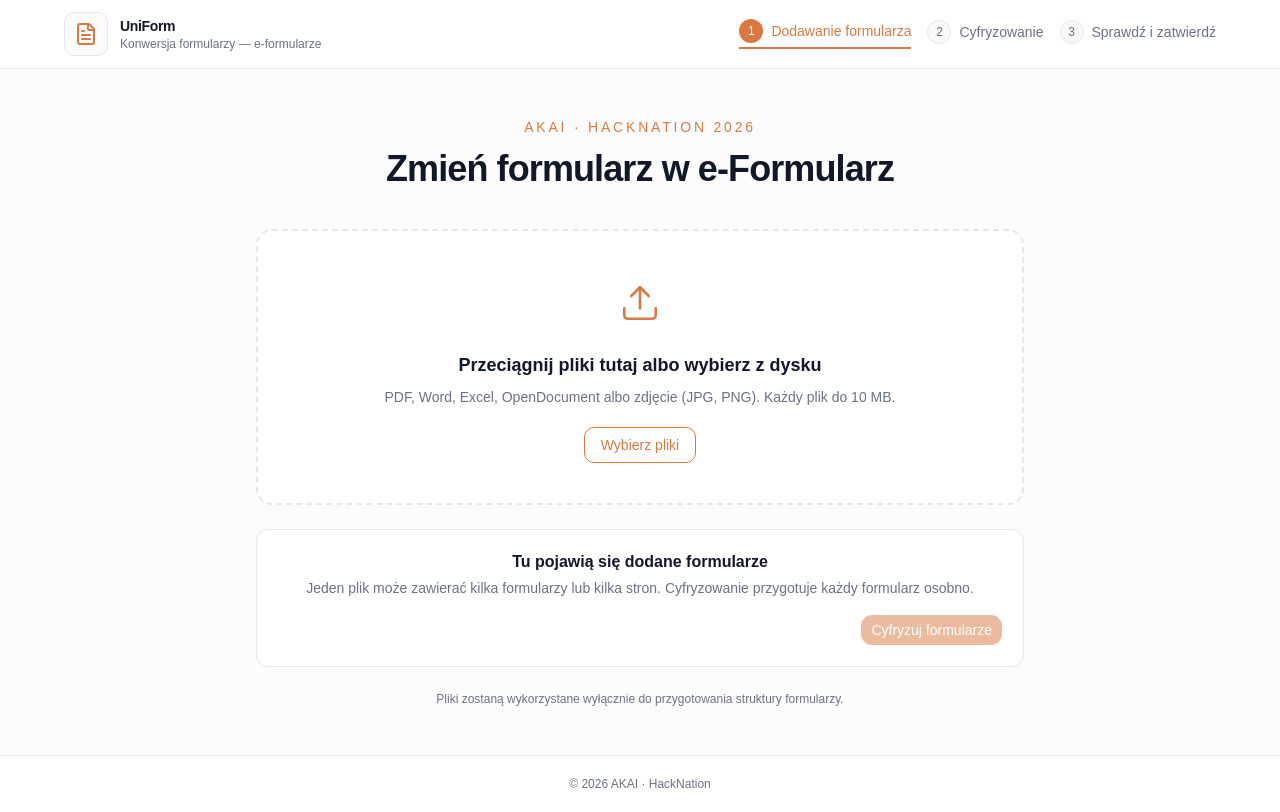
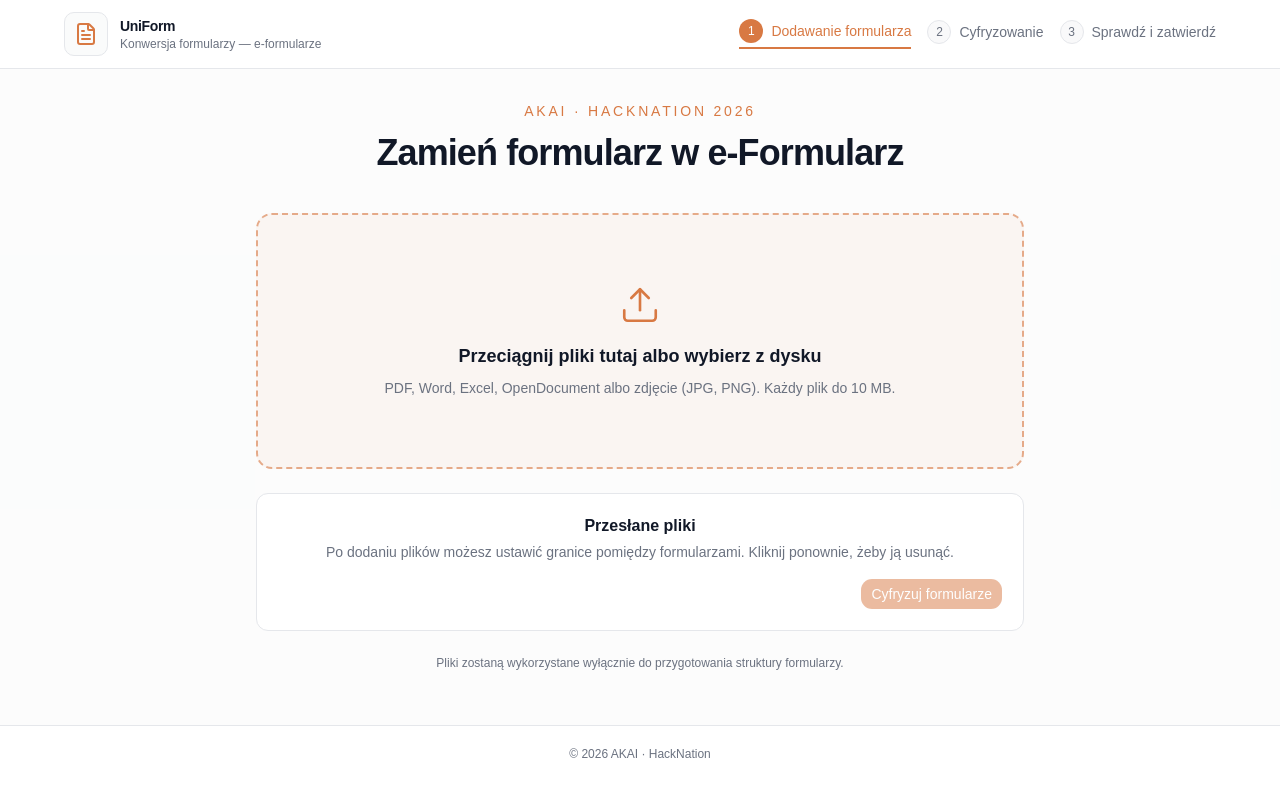
Before and after one commit to akai-org/HN2026, a React (Vite) app in the folder frontend/: page / in a window 1280 px wide. Built offline with nearby package versions, Linux system fonts and the light colour scheme.

Commit message:
feat: add better UI to submit form

```diff
--- a/frontend/src/pages/ImportForm.jsx
+++ b/frontend/src/pages/ImportForm.jsx
@@ -1,6 +1,6 @@
 import { useState } from "react";
 import { useNavigate } from "react-router-dom";
-import { FileText, Image, Upload, X } from "lucide-react";
+import { ArrowUpAZ, FileText, Image, Trash2, Upload, X } from "lucide-react";
 import { Button } from "@/components/ui/button";
 
 const ACCEPTED_FORMATS = ".pdf,.doc,.docx,.ods,.xlsx,.jpg,.jpeg,.png";
@@ -67,6 +67,23 @@ function ImportForm() {
     });
   }
 
+  function clearAllFiles() {
+    setSelectedFiles([]);
+    setSplitBefore(new Set());
+    setError("");
+  }
+
+  function sortFilesAlphabetically() {
+    setSelectedFiles((currentFiles) =>
+      [...currentFiles].sort((firstFile, secondFile) =>
+        firstFile.name.localeCompare(secondFile.name, "pl", {
+          sensitivity: "base",
+        })
+      )
+    );
+    setSplitBefore(new Set());
+  }
+
   function getFileExtension(file) {
     const extension = file.name.split(".").pop();
     return extension && extension !== file.name ? extension.toUpperCase() : "PLIK";
@@ -127,14 +144,14 @@ function ImportForm() {
   }
 
   return (
-    <main className="min-h-[calc(100vh-9rem)] bg-muted/30 px-4 py-12 sm:px-6">
+    <main className="min-h-[calc(100vh-9rem)] bg-muted/30 px-4 py-8 sm:px-6">
       <div className="mx-auto max-w-3xl">
         <div className="mb-10 text-center">
           <p className="mb-3 text-sm font-medium uppercase tracking-[0.2em] text-primary">
             AKAI · HackNation 2026
           </p>
           <h1 className="text-3xl font-semibold tracking-tight sm:text-4xl">
-            Zmień formularz w e-Formularz
+            Zamień formularz w e-Formularz
           </h1>
         </div>
 
@@ -143,20 +160,35 @@ function ImportForm() {
             htmlFor="file-upload"
             onDragOver={(event) => event.preventDefault()}
             onDrop={handleDrop}
-            className="flex min-h-64 cursor-pointer flex-col items-center justify-center rounded-xl border-2 border-dashed border-border bg-background px-6 py-10 text-center transition-colors hover:border-primary hover:bg-primary/5 focus-within:border-primary"
+            className={`flex cursor-pointer rounded-xl border-2 border-dashed border-primary/60 bg-primary/5 px-6 text-center transition-colors hover:border-primary hover:bg-primary/10 focus-within:border-primary focus-within:ring-3 focus-within:ring-ring/50 ${
+              selectedFiles.length
+                ? "h-24 items-center justify-center gap-4"
+                : "h-64 flex-col items-center justify-center"
+            }`}
           >
-            <span className="mb-4 flex size-16 items-center justify-center text-primary">
-              <Upload aria-hidden="true" size={42} strokeWidth={1.5} />
+            {selectedFiles.length ? (
+              <>
+                <Upload aria-hidden="true" size={32} strokeWidth={1.7} className="shrink-0 text-primary" />
+                <span className="text-left">
+                  <span className="block text-base font-semibold">
+                    Dodaj pliki
                   </span>
+                  <span className="mt-1 block text-xs text-muted-foreground sm:text-sm">
+                    Przeciągnij tutaj albo wybierz z dysku · do 10 MB na plik
+                  </span>
+                </span>
+              </>
+            ) : (
+              <>
+                <Upload aria-hidden="true" size={42} strokeWidth={1.5} className="mb-4 text-primary" />
                 <span className="text-lg font-semibold">
                   Przeciągnij pliki tutaj albo wybierz z dysku
                 </span>
                 <span className="mt-2 text-sm text-muted-foreground">
                   PDF, Word, Excel, OpenDocument albo zdjęcie (JPG, PNG). Każdy plik do 10 MB.
                 </span>
-            <span className="mt-5 inline-flex h-9 items-center rounded-md border border-primary px-4 text-sm font-medium text-primary">
-              Wybierz pliki
-            </span>
+              </>
+            )}
             <input
               id="file-upload"
               className="sr-only"
@@ -167,46 +199,77 @@ function ImportForm() {
             />
           </label>
 
-          {error && (
-            <p className="mt-3 text-sm text-destructive" role="alert">
-              {error}
-            </p>
-          )}
-
           <div className="mt-6 rounded-lg border border-border bg-background px-5 py-5">
             <div className="text-center">
-              <p className="text-base font-semibold">Tu pojawią się dodane formularze</p>
+              {selectedFiles.length ? (
+                <>
+                  <p className="text-base font-semibold">
+                    Przesłane pliki ({selectedFiles.length})
+                  </p>
                   <p className="mt-1 text-sm text-muted-foreground">
-                Jeden plik może zawierać kilka formularzy lub kilka stron. Cyfryzowanie przygotuje każdy formularz osobno.
+                    Kliknij pomiędzy plikami, aby ustawić granicę kolejnego formularza. Kliknij ponownie, żeby ją usunąć.
                   </p>
+                </>
+              ) : (
+                <>
+                  <p className="text-base font-semibold">Przesłane pliki</p>
+                  <p className="mt-1 text-sm text-muted-foreground">
+                    Po dodaniu plików możesz ustawić granice pomiędzy formularzami. Kliknij ponownie, żeby ją usunąć.
+                  </p>
+                </>
+              )}
             </div>
 
             {selectedFiles.length > 0 && (
               <div className="mt-4 flex flex-wrap items-start gap-3">
+                <div className="flex basis-full justify-end gap-2">
+                  <Button
+                    type="button"
+                    variant="outline"
+                    size="sm"
+                    onClick={sortFilesAlphabetically}
+                  >
+                    <ArrowUpAZ aria-hidden="true" />
+                    Sortuj alfabetycznie
+                  </Button>
+                  <Button
+                    type="button"
+                    variant="destructive"
+                    size="sm"
+                    onClick={clearAllFiles}
+                  >
+                    <Trash2 aria-hidden="true" />
+                    Wyczyść wszystko
+                  </Button>
+                </div>
                 {selectedFiles.map((file, index) => (
                   <div key={`${file.name}-${file.size}-${file.lastModified}`} className="contents">
                     {index === 0 && (
-                      <div className="flex basis-full items-center gap-3 py-1 text-xs font-semibold text-primary">
+                      <div className="flex basis-full items-center gap-3 py-2 text-xs font-semibold text-primary">
                         <span className="h-px flex-1 bg-primary" />
-                        Formularz 1
+                        Granica — Formularz 1
                         <span className="h-px flex-1 bg-primary" />
                       </div>
                     )}
                     {index > 0 && (
                       <button
                         type="button"
-                        className="flex basis-full items-center gap-3 py-1 text-xs font-medium text-muted-foreground"
+                        className={`flex basis-full items-center gap-3 py-2 text-xs ${
+                          splitBefore.has(index)
+                            ? "font-semibold text-primary"
+                            : "font-semibold text-muted-foreground"
+                        }`}
                         aria-label={splitBefore.has(index)
-                          ? `Usuń podział przed plikiem ${file.name}`
-                          : `Dodaj podział przed plikiem ${file.name}`}
+                          ? `Usuń granicę przed plikiem ${file.name}`
+                          : `Dodaj granicę przed plikiem ${file.name}`}
                         onClick={() => toggleSplit(index)}
                       >
                         <span className={`h-px flex-1 ${
                           splitBefore.has(index) ? "bg-primary" : "bg-border"
                         }`} />
                         {splitBefore.has(index)
-                          ? `Formularz ${1 + [...splitBefore].filter((splitIndex) => splitIndex <= index).length}`
-                          : "Kliknij, aby dodać podział"}
+                          ? `Granica — Formularz ${1 + [...splitBefore].filter((splitIndex) => splitIndex <= index).length}`
+                          : "Kliknij, aby ustawić granicę"}
                         <span className={`h-px flex-1 ${
                           splitBefore.has(index) ? "bg-primary" : "bg-border"
                         }`} />
@@ -247,7 +310,15 @@ function ImportForm() {
               </div>
             )}
 
-            <div className="mt-4 flex justify-end">
+            <div className="mt-4 flex flex-col items-stretch gap-3 sm:flex-row sm:items-center sm:justify-end">
+              {error && (
+                <p
+                  className="text-sm text-destructive sm:mr-auto sm:max-w-md"
+                  role="alert"
+                >
+                  {error}
+                </p>
+              )}
               <Button type="submit" disabled={!selectedFiles.length || isSubmitting}>
                 {isSubmitting ? "Cyfryzowanie..." : "Cyfryzuj formularze"}
               </Button>
```
Lines whose indentation alone changed are shown as unchanged.
